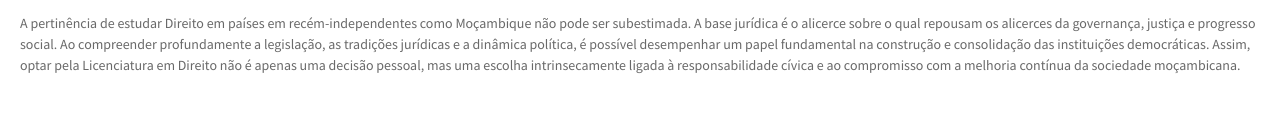
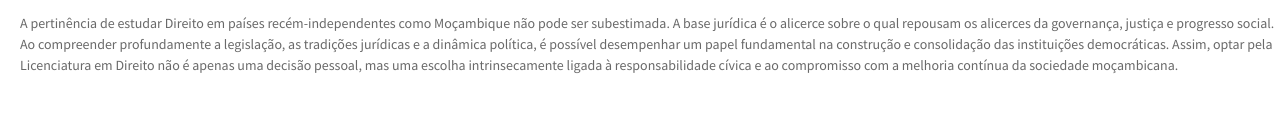
Before and after one commit to ShelzerTembe/Portifolio, a website: page base/public_html/decidi-estudar-direito.html in a window 1280 px wide. Shown: the part 283-409 px from the top of the page. Drawn offline with Linux system fonts and the light colour scheme.

Commit message:
Update decidi-estudar-direito.html

```diff
--- a/base/public_html/decidi-estudar-direito.html
+++ b/base/public_html/decidi-estudar-direito.html
@@ -47,7 +47,7 @@
         </p>
           <p>Numa encruzilhada crucial na minha trajetória profissional, tomei a decisão de mergulhar nos estudos jurídicos, mesmo após ter alcançado ascensão significativa na área tecnológica. Em 2021, efetivei a minha inscrição na Universidade Wutivi para embarcar na Licenciatura em Direito, uma escolha intrépida, mas profundamente motivada pela minha convicção de contribuir para o progresso democrático de Moçambique.</p>
           <p>A transição da tecnologia para o campo jurídico foi motivada por uma perspectiva mais ampla e um desejo ardente de compreender e impactar positivamente as estruturas sociais e legais do meu país. O ambiente em rápida evolução de Moçambique, especialmente considerando o estatuto de nação recém-independente, faz da formação em Direito uma ferramenta crucial para enfrentar os desafios complexos que permeiam o desenvolvimento democrático.</p>
-          <p  class="ver mais 1"> A pertinência de estudar Direito em países em recém-independentes como Moçambique não pode ser subestimada. A base jurídica é o alicerce sobre o qual repousam os alicerces da governança, justiça e progresso social. Ao compreender profundamente a legislação, as tradições jurídicas e a dinâmica política, é possível desempenhar um papel fundamental na construção e consolidação das instituições democráticas. Assim, optar pela Licenciatura em Direito não é apenas uma decisão pessoal, mas uma escolha intrinsecamente ligada à responsabilidade cívica e ao compromisso com a melhoria contínua da sociedade moçambicana.</p>
+          <p  class="ver mais 1"> A pertinência de estudar Direito em países recém-independentes como Moçambique não pode ser subestimada. A base jurídica é o alicerce sobre o qual repousam os alicerces da governança, justiça e progresso social. Ao compreender profundamente a legislação, as tradições jurídicas e a dinâmica política, é possível desempenhar um papel fundamental na construção e consolidação das instituições democráticas. Assim, optar pela Licenciatura em Direito não é apenas uma decisão pessoal, mas uma escolha intrinsecamente ligada à responsabilidade cívica e ao compromisso com a melhoria contínua da sociedade moçambicana.</p>
           <div id="hide">
             <p>A minha vontade de contribuir para o aperfeiçoamento da democracia moçambicana é impulsionada por uma consciência aguçada das complexidades que acompanham o processo de construção e manutenção de uma ordem democrática robusta. A legislação não é apenas um conjunto de regras; é o instrumento que molda o caráter de uma nação e assegura que os direitos e responsabilidades dos cidadãos sejam respeitados e protegidos. No contexto moçambicano, onde as aspirações democráticas estão entrelaçadas com a história recente de independência, a relevância de profissionais legalmente qualificados é incontestável.</p>
             <p>A Universidade Wutivi, reconhecida pela sua excelência académica, proporciona-me um ambiente de aprendizagem estimulante para mergulhar nas disciplinas jurídicas. Desde a teoria do direito até às práticas judiciais, o currículo abrangente oferece uma compreensão holística do sistema jurídico, preparando-me para enfrentar os desafios multifacetados que advêm da convergência entre tecnologia e jurisprudência.</p>
```
